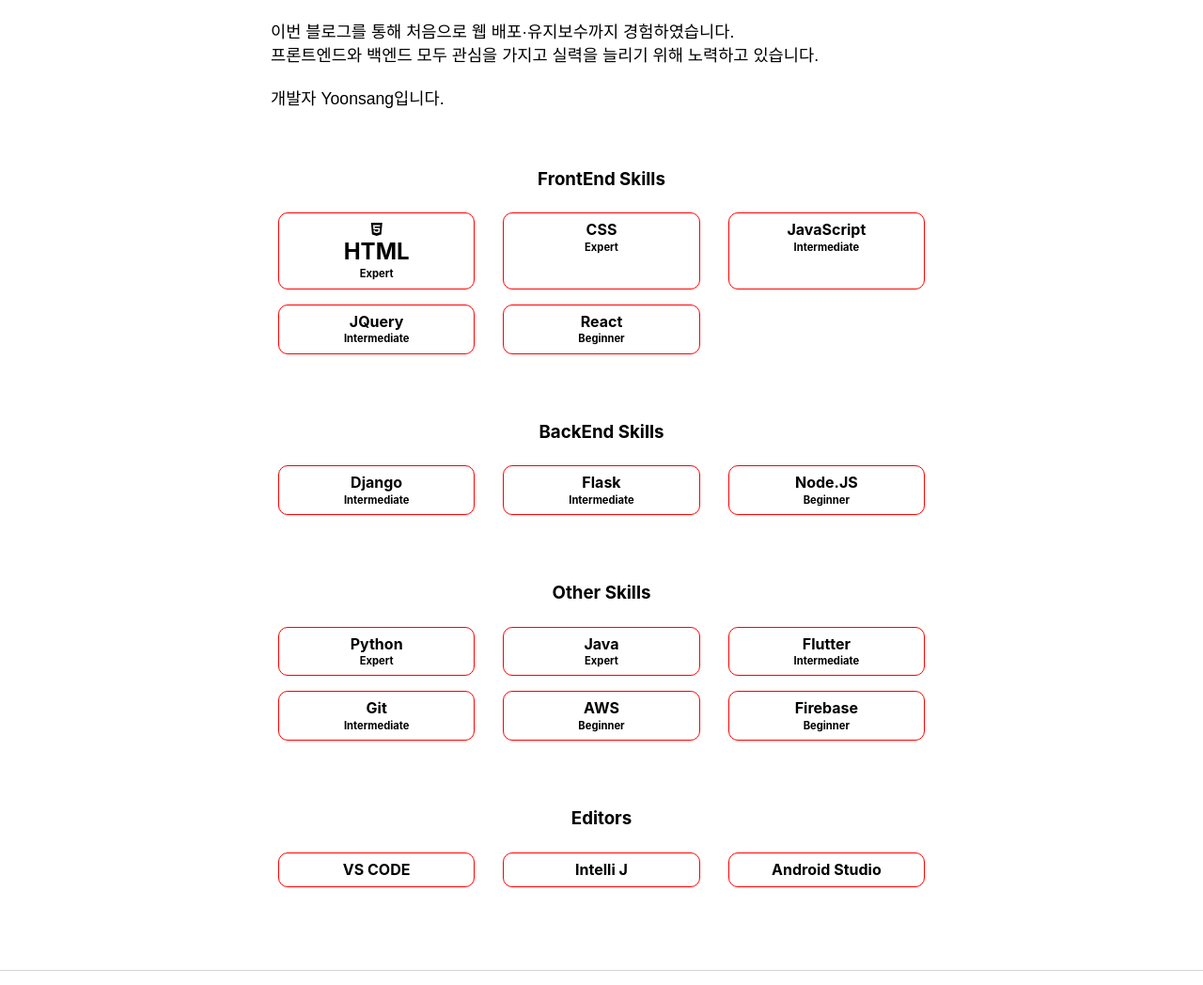
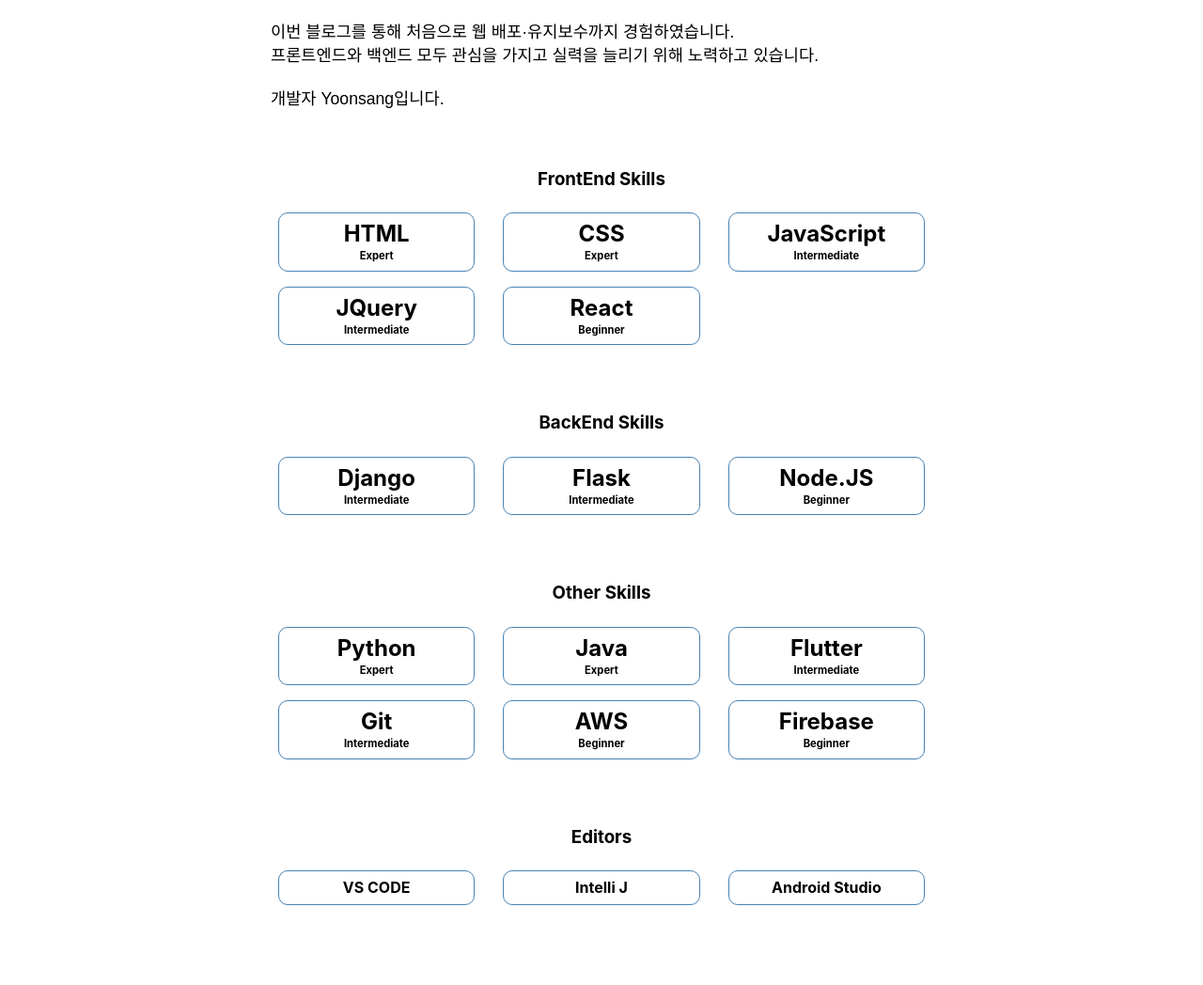
Before and after one commit to yoonsangkwak/Alog_Project, a Django app: page /alog/about/ in a window 1280 px wide. Shown: the part 653-1701 px from the top of the page at 94% size. Run offline with Django 3.2, Linux system fonts and the light colour scheme; some libraries are stand-ins or nearby versions.

Commit message:
about update

```diff
--- a/static/about.css
+++ b/static/about.css
@@ -29,7 +29,7 @@
     padding: 0.5rem;
     font-weight: bold;
     text-align: center;
-    border: 1px solid red;
+    border: 1px solid steelblue;
     border-radius: 10px;
 }
 
--- a/templates/alog/about.html
+++ b/templates/alog/about.html
@@ -3,7 +3,6 @@
     {% block extrahead %}
     {% load static %}
     <link rel="stylesheet" href="{% static 'about.css' %}">
-    <script src="https://kit.fontawesome.com/f87ecf414a.js" crossorigin="anonymous"></script>
     {% endblock %}
 </head>
 {% block content %}
@@ -25,20 +24,23 @@
     <h3 class="skill-title">FrontEnd Skills</h3>
     <ul class="skill-list">
         <li class="skill-item">
-            <i class="fab fa-html5"></i>
             <div class="skill-item-text">HTML</div>
             <div class="skill-level">Expert</div>
         </li>
-        <li class="skill-item">CSS
+        <li class="skill-item">
+            <div class="skill-item-text">CSS</div>
             <div class="skill-level">Expert</div>
         </li>
-        <li class="skill-item">JavaScript
+        <li class="skill-item">
+            <div class="skill-item-text">JavaScript</div>
             <div class="skill-level">Intermediate</div>
         </li>
-        <li class="skill-item">JQuery
+        <li class="skill-item">
+            <div class="skill-item-text">JQuery</div>
             <div class="skill-level">Intermediate</div>
         </li>
-        <li class="skill-item">React
+        <li class="skill-item">
+            <div class="skill-item-text">React</div>
             <div class="skill-level">Beginner</div>
         </li>
     </ul>
@@ -47,13 +49,16 @@
 <div class="skill-stack backend">
     <h3 class="skill-title">BackEnd Skills</h3>
     <ul class="skill-list">
-        <li class="skill-item">Django
+        <li class="skill-item">
+            <div class="skill-item-text">Django</div>
             <div class="skill-level">Intermediate</div>
         </li>
-        <li class="skill-item">Flask
+        <li class="skill-item">
+            <div class="skill-item-text">Flask</div>
             <div class="skill-level">Intermediate</div>
         </li>
-        <li class="skill-item">Node.JS
+        <li class="skill-item">
+            <div class="skill-item-text">Node.JS</div>
             <div class="skill-level">Beginner</div>
         </li>
     </ul>
@@ -62,22 +67,28 @@
 <div class="skill-stack other">
     <h3 class="skill-title">Other Skills</h3>
     <ul class="skill-list">
-        <li class="skill-item">Python
+        <li class="skill-item">
+            <div class="skill-item-text">Python</div>
             <div class="skill-level">Expert</div>
         </li>
-        <li class="skill-item">Java
+        <li class="skill-item">
+            <div class="skill-item-text">Java</div>
             <div class="skill-level">Expert</div>
         </li>
-        <li class="skill-item">Flutter
+        <li class="skill-item">
+            <div class="skill-item-text">Flutter</div>
             <div class="skill-level">Intermediate</div>
         </li>
-        <li class="skill-item">Git
+        <li class="skill-item">
+            <div class="skill-item-text">Git</div>
             <div class="skill-level">Intermediate</div>
         </li>
-        <li class="skill-item">AWS
+        <li class="skill-item">
+            <div class="skill-item-text">AWS</div>
             <div class="skill-level">Beginner</div>
         </li>
-        <li class="skill-item">Firebase
+        <li class="skill-item">
+            <div class="skill-item-text">Firebase</div>
             <div class="skill-level">Beginner</div>
         </li>
     </ul>
```
